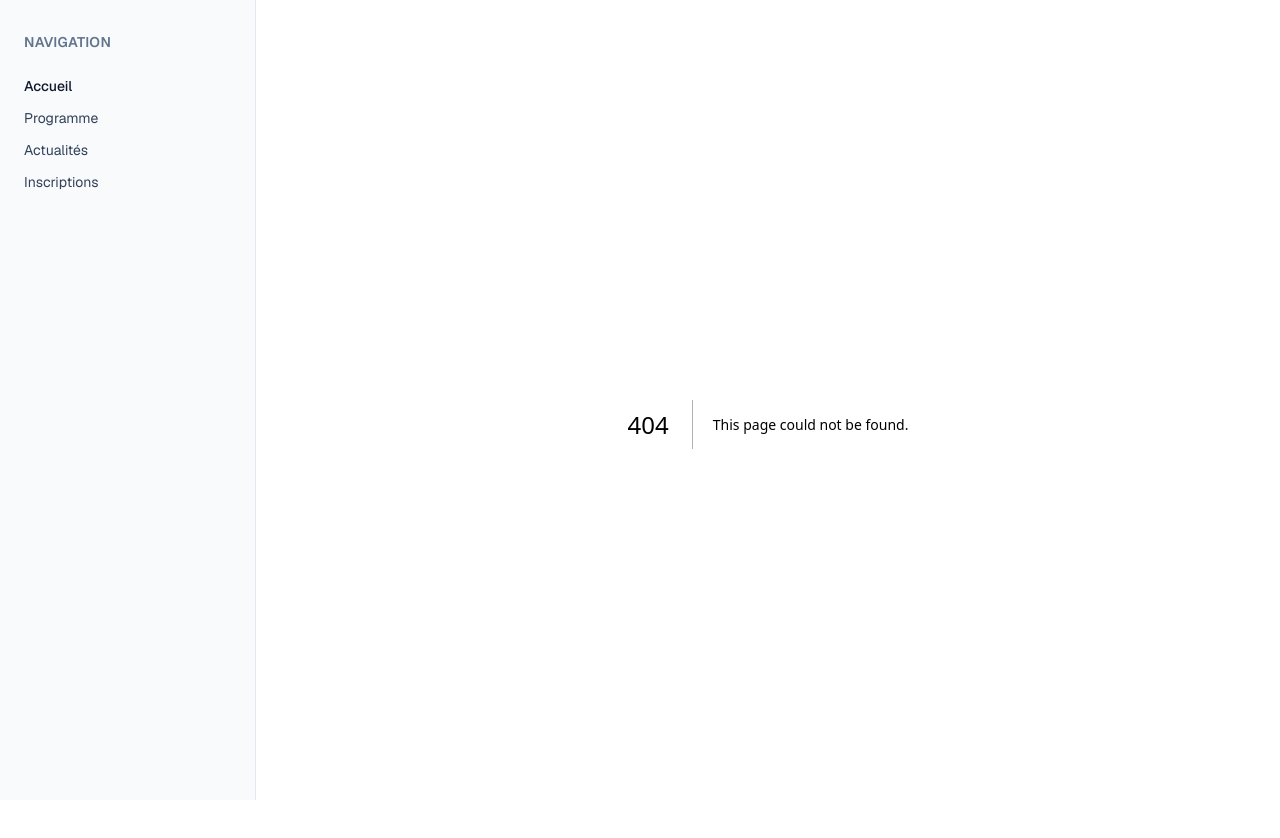
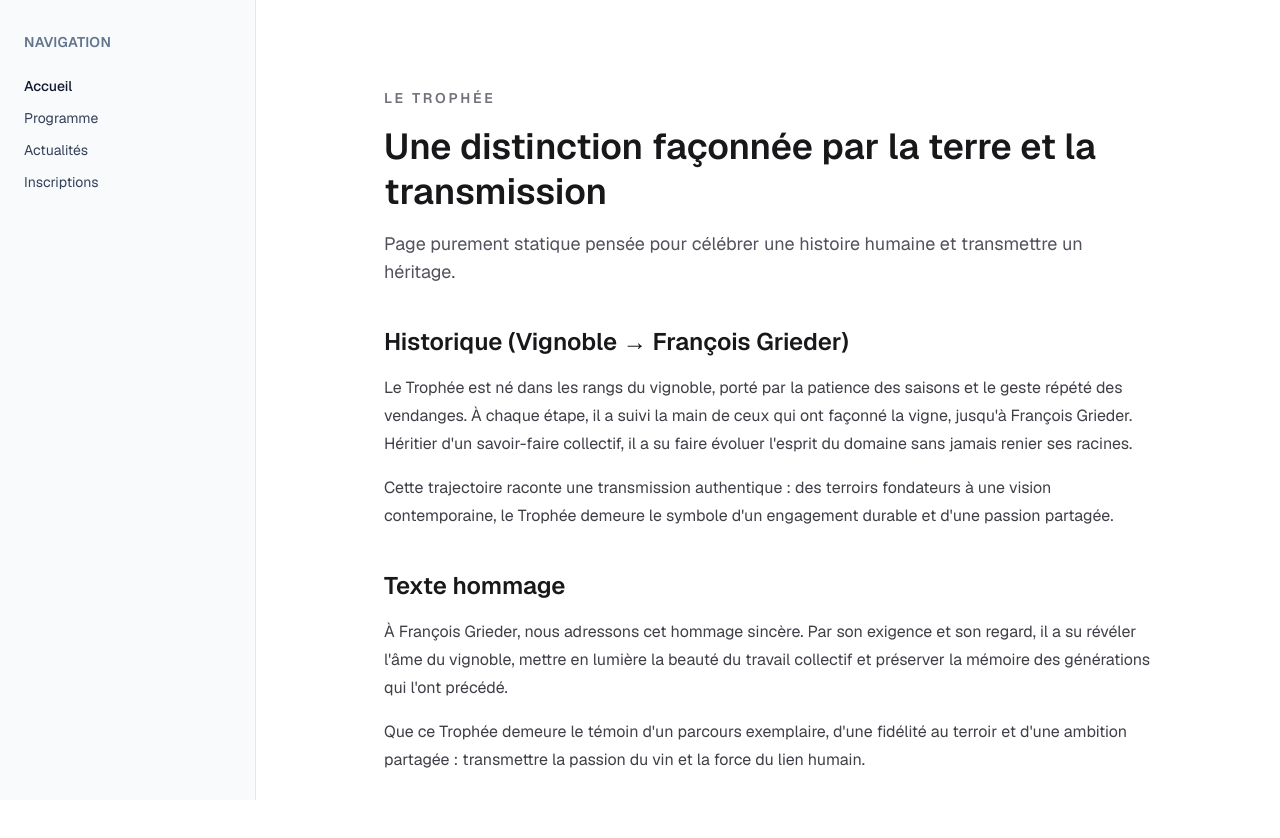
Before and after one commit to jesared/tfg-refonte, a Next.js app: page /trophee in a window 1280 px wide. Before the commit this address had no page. Shown: the top 838 px of the page. Built offline with nearby package versions, Linux system fonts and the light colour scheme.

Commit message:
Add trophee static page

```diff
--- /dev/null
+++ b/app/trophee/page.tsx
@@ -0,0 +1,61 @@
+import type { Metadata } from "next";
+
+export const metadata: Metadata = {
+  title: "Le Trophée",
+  description:
+    "Découvrez l'histoire du Trophée, du vignoble à François Grieder, et un texte hommage dédié à son héritage.",
+};
+
+export default function TropheePage() {
+  return (
+    <main className="min-h-screen bg-white px-6 py-16 text-zinc-900">
+      <div className="mx-auto flex w-full max-w-3xl flex-col gap-10">
+        <header className="space-y-4">
+          <p className="text-sm font-semibold uppercase tracking-[0.2em] text-zinc-500">
+            Le Trophée
+          </p>
+          <h1 className="text-4xl font-semibold leading-tight">
+            Une distinction façonnée par la terre et la transmission
+          </h1>
+          <p className="text-lg text-zinc-600">
+            Page purement statique pensée pour célébrer une histoire humaine et
+            transmettre un héritage.
+          </p>
+        </header>
+
+        <section className="space-y-4">
+          <h2 className="text-2xl font-semibold">
+            Historique (Vignoble → François Grieder)
+          </h2>
+          <p className="text-base leading-7 text-zinc-700">
+            Le Trophée est né dans les rangs du vignoble, porté par la patience
+            des saisons et le geste répété des vendanges. À chaque étape, il a
+            suivi la main de ceux qui ont façonné la vigne, jusqu&apos;à François
+            Grieder. Héritier d&apos;un savoir-faire collectif, il a su faire évoluer
+            l&apos;esprit du domaine sans jamais renier ses racines.
+          </p>
+          <p className="text-base leading-7 text-zinc-700">
+            Cette trajectoire raconte une transmission authentique&nbsp;: des terroirs
+            fondateurs à une vision contemporaine, le Trophée demeure le symbole
+            d&apos;un engagement durable et d&apos;une passion partagée.
+          </p>
+        </section>
+
+        <section className="space-y-4">
+          <h2 className="text-2xl font-semibold">Texte hommage</h2>
+          <p className="text-base leading-7 text-zinc-700">
+            À François Grieder, nous adressons cet hommage sincère. Par son
+            exigence et son regard, il a su révéler l&apos;âme du vignoble, mettre en
+            lumière la beauté du travail collectif et préserver la mémoire des
+            générations qui l&apos;ont précédé.
+          </p>
+          <p className="text-base leading-7 text-zinc-700">
+            Que ce Trophée demeure le témoin d&apos;un parcours exemplaire, d&apos;une
+            fidélité au terroir et d&apos;une ambition partagée&nbsp;: transmettre la
+            passion du vin et la force du lien humain.
+          </p>
+        </section>
+      </div>
+    </main>
+  );
+}
```
